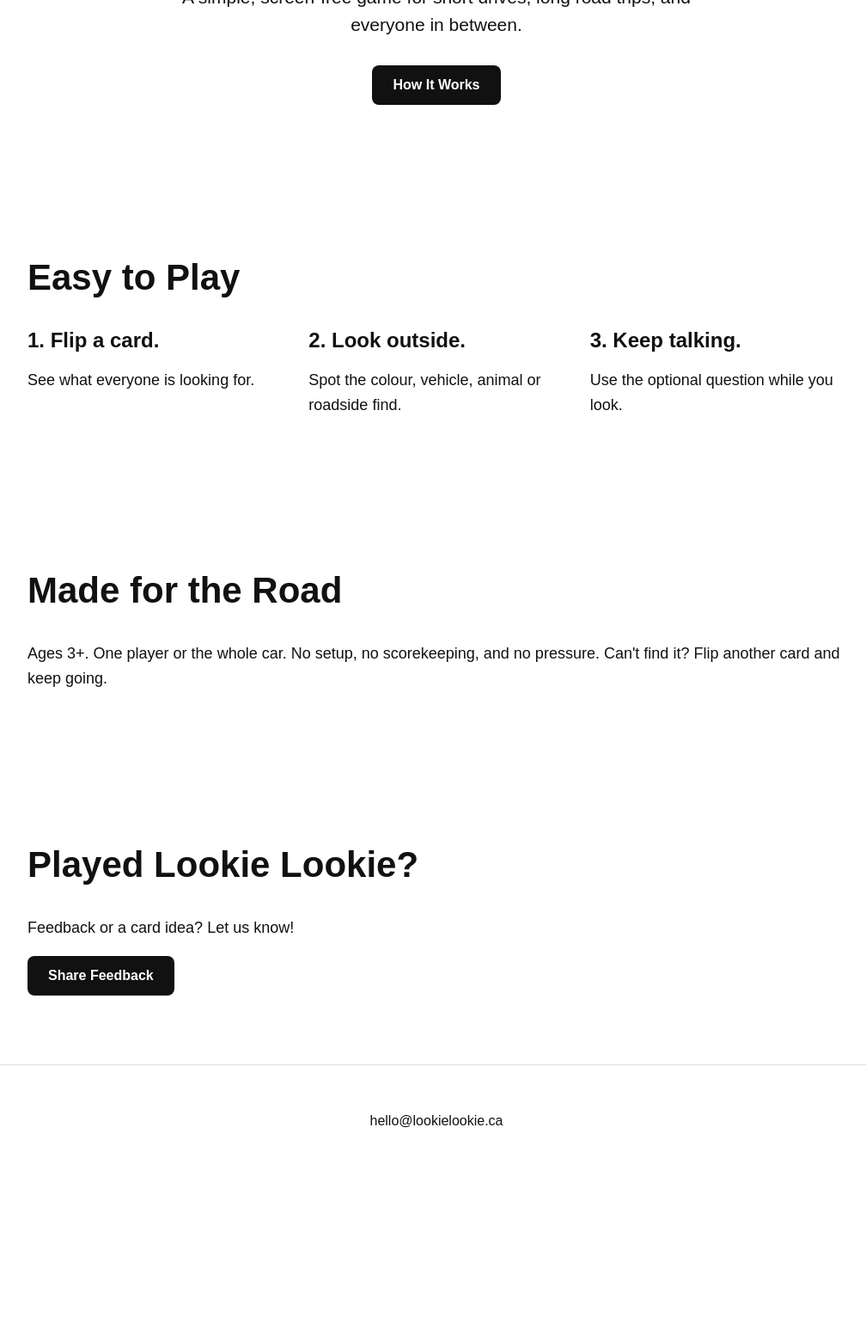
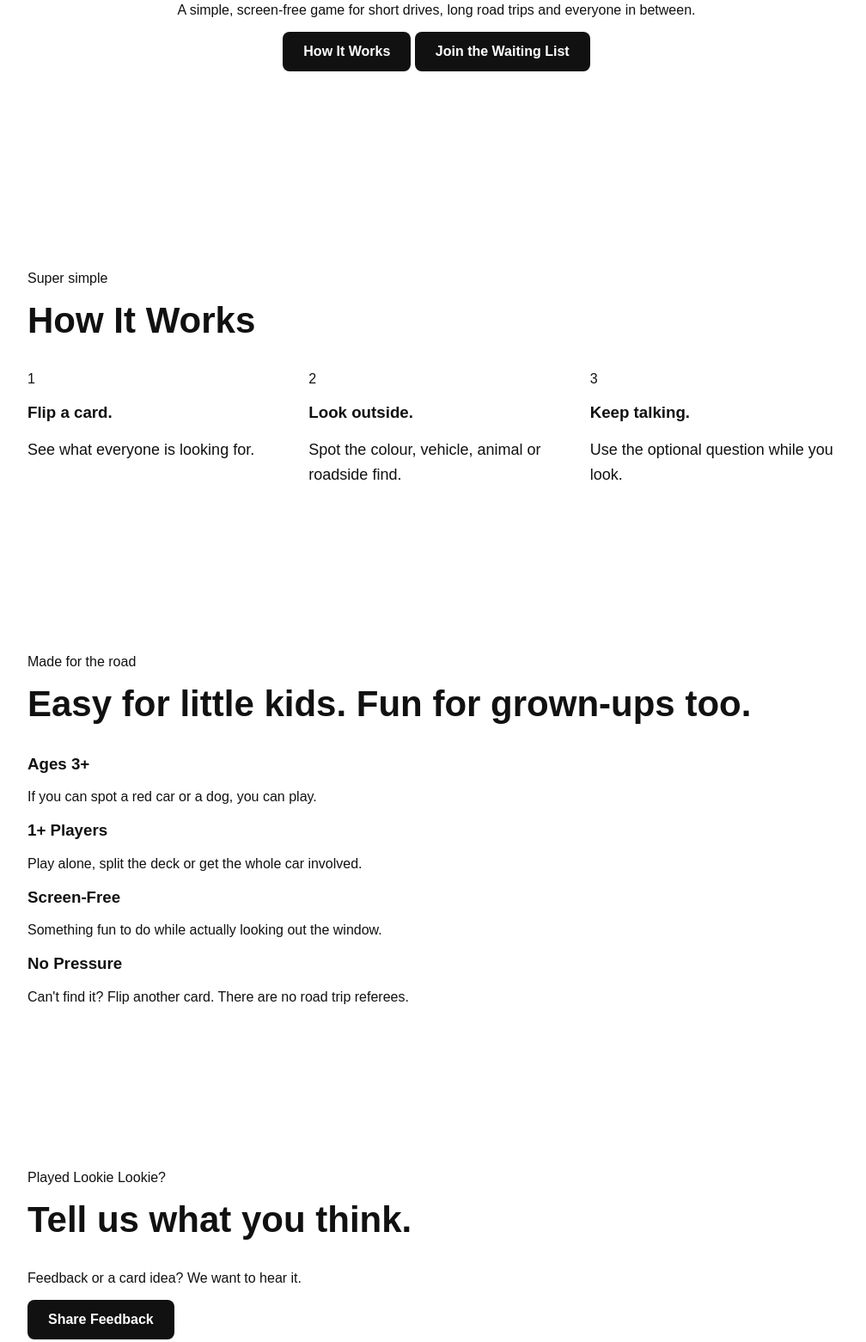
Before and after one commit to greetings-earthling/lookielookie, a plain HTML site: page index.html in a window 1280 px wide. Shown: the part 421-1982 px from the top of the page at 86% size, without its empty margins (132-1140 px from the left). Before the commit the page ends 1790 px from the top, so only its background shows below. Drawn offline with Linux system fonts and the light colour scheme.

Commit message:
Update index.html

```diff
--- a/index.html
+++ b/index.html
@@ -4,62 +4,142 @@
   <meta charset="UTF-8">
   <meta name="viewport" content="width=device-width, initial-scale=1.0">
   <title>Lookie Lookie | A Colourful Road Trip Game</title>
+  <meta name="description" content="Lookie Lookie is a simple, screen-free road trip game for ages 3+.">
   <link rel="stylesheet" href="style.css">
 </head>
 
 <body>
 
-  <main class="hero">
-    <div class="hero-inner">
-      <h1>Lookie Lookie</h1>
-      <p class="tagline">A Colourful Road Trip Game</p>
+  <header class="hero">
+    <div class="wrap hero-content">
+      <p class="eyebrow">A colourful road trip game</p>
 
-      <p class="intro">
-        A simple, screen-free game for short drives, long road trips,
+      <h1>LOOKИE<br>LOOKИE</h1>
+
+      <p class="hero-copy">
+        A simple, screen-free game for short drives, long road trips
         and everyone in between.
       </p>
 
-      <a class="button" href="#how">How It Works</a>
+      <div class="hero-buttons">
+        <a class="button primary" href="#how">How It Works</a>
+        <a class="button secondary" href="#waiting-list">Join the Waiting List</a>
       </div>
-  </main>
+    </div>
+  </header>
 
-  <section id="how">
-    <h2>Easy to Play</h2>
+
+  <main>
+
+    <section id="how" class="section">
+      <div class="wrap">
+        <p class="eyebrow">Super simple</p>
+        <h2>How It Works</h2>
 
         <div class="steps">
-      <div>
-        <strong>1. Flip a card.</strong>
+          <div class="step">
+            <span>1</span>
+            <h3>Flip a card.</h3>
             <p>See what everyone is looking for.</p>
           </div>
 
-      <div>
-        <strong>2. Look outside.</strong>
+          <div class="step">
+            <span>2</span>
+            <h3>Look outside.</h3>
             <p>Spot the colour, vehicle, animal or roadside find.</p>
           </div>
 
-      <div>
-        <strong>3. Keep talking.</strong>
+          <div class="step">
+            <span>3</span>
+            <h3>Keep talking.</h3>
             <p>Use the optional question while you look.</p>
+          </div>
         </div>
       </div>
     </section>
 
-  <section>
-    <h2>Made for the Road</h2>
-    <p>
-      Ages 3+. One player or the whole car. No setup, no scorekeeping,
-      and no pressure. Can't find it? Flip another card and keep going.
-    </p>
+
+    <section class="section alt">
+      <div class="wrap">
+        <p class="eyebrow">Made for the road</p>
+        <h2>Easy for little kids. Fun for grown-ups too.</h2>
+
+        <div class="features">
+          <div>
+            <h3>Ages 3+</h3>
+            <p>If you can spot a red car or a dog, you can play.</p>
+          </div>
+
+          <div>
+            <h3>1+ Players</h3>
+            <p>Play alone, split the deck or get the whole car involved.</p>
+          </div>
+
+          <div>
+            <h3>Screen-Free</h3>
+            <p>Something fun to do while actually looking out the window.</p>
+          </div>
+
+          <div>
+            <h3>No Pressure</h3>
+            <p>Can't find it? Flip another card. There are no road trip referees.</p>
+          </div>
+        </div>
+      </div>
     </section>
 
-  <section>
-    <h2>Played Lookie Lookie?</h2>
-    <p>Feedback or a card idea? Let us know!</p>
-    <a class="button" href="#">Share Feedback</a>
+
+    <section id="feedback" class="section centre">
+      <div class="wrap narrow">
+        <p class="eyebrow">Played Lookie Lookie?</p>
+        <h2>Tell us what you think.</h2>
+        <p>
+          Feedback or a card idea? We want to hear it.
+        </p>
+
+        <a class="button primary" href="#" target="_blank">
+          Share Feedback
+        </a>
+      </div>
     </section>
 
+
+    <section id="waiting-list" class="section rainbow-section">
+      <div class="wrap narrow centre">
+        <p class="eyebrow">Coming soon</p>
+        <h2>Want Lookie Lookie in your glove box?</h2>
+        <p>
+          Join the waiting list and we'll let you know when the game is available.
+        </p>
+
+        <a class="button dark" href="#">
+          Join the Waiting List
+        </a>
+      </div>
+    </section>
+
+
+    <section id="business" class="section centre">
+      <div class="wrap narrow">
+        <p class="eyebrow">Let's talk</p>
+        <h2>Interested in Lookie Lookie?</h2>
+
+        <p>
+          Publishers, retailers and distributors can reach us at
+          <a href="mailto:hello@lookielookie.ca">hello@lookielookie.ca</a>.
+        </p>
+      </div>
+    </section>
+
+  </main>
+
+
   <footer>
-    <p>hello@lookielookie.ca</p>
+    <div class="wrap footer-inner">
+      <strong>Lookie Lookie</strong>
+      <span>lookielookie.ca</span>
+      <a href="mailto:hello@lookielookie.ca">hello@lookielookie.ca</a>
+    </div>
   </footer>
 
 </body>
```
Lines whose indentation alone changed are shown as unchanged.
